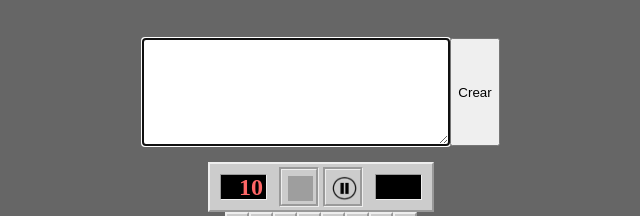
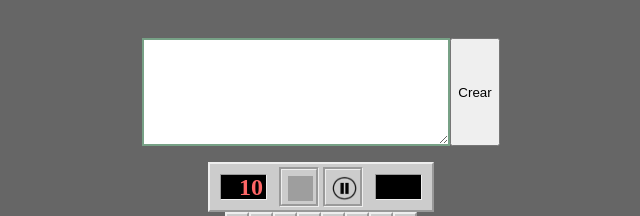
Before and after one commit to cristinaco32/Minesweeper-vite, a React (Vite) app: page /test in a window 1280 px wide. Shown: the top 216 px of the page, without its empty margins (319-959 px from the left). Built offline with nearby package versions, Linux system fonts and the light colour scheme; grey boxes are pictures that could not be loaded; the HTML template or start-up script is replaced by a standard one.

Commit message:
mockData css focus implemented

```diff
--- a/src/style/MockData.css
+++ b/src/style/MockData.css
@@ -8,8 +8,7 @@
     border: 2px solid #990000;
 }
 
-.mockData-textarea:hover {
-    width: 300px;
-    height: 100px;
-    border: 2px solid #77976b;
+.mockData-textarea:hover, .mockData-textarea:focus {
+    border: 2px solid #77a186;
+    outline: none;
 }
```
